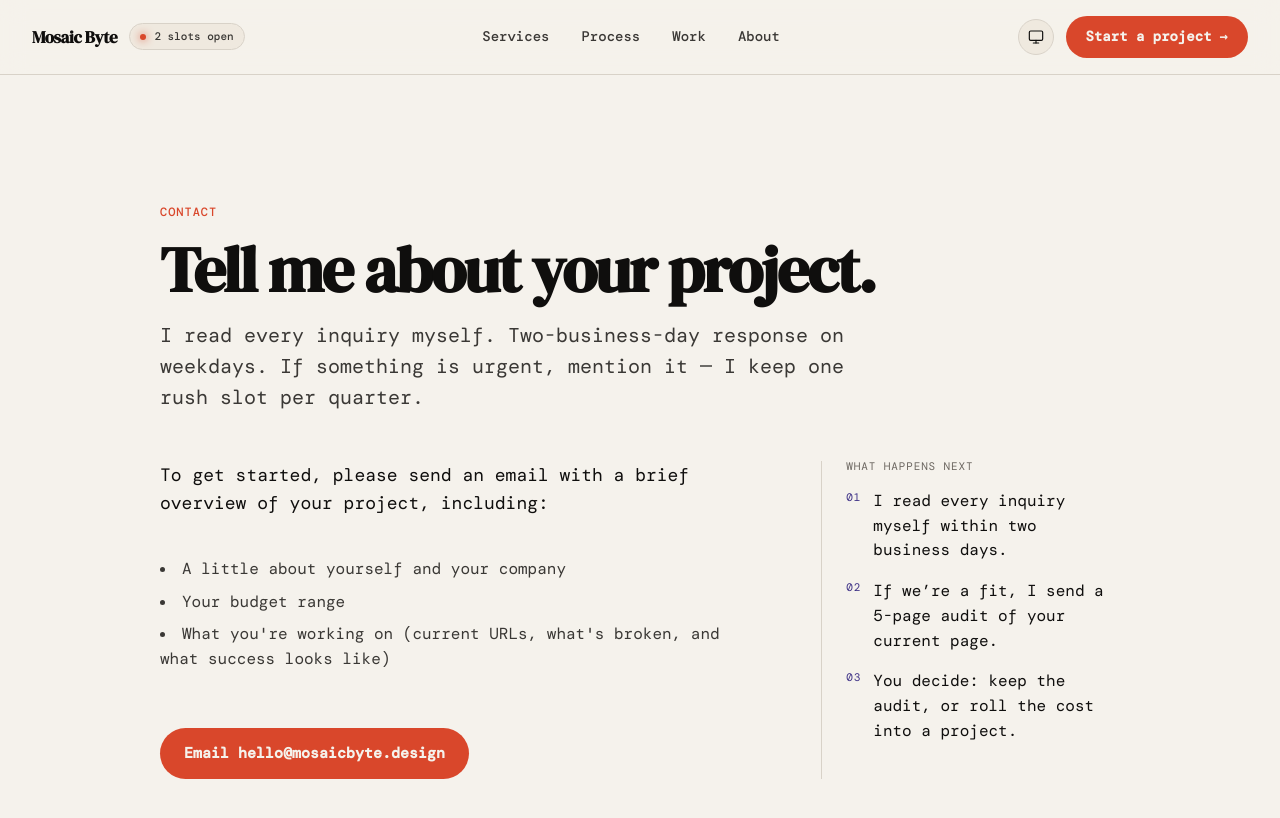
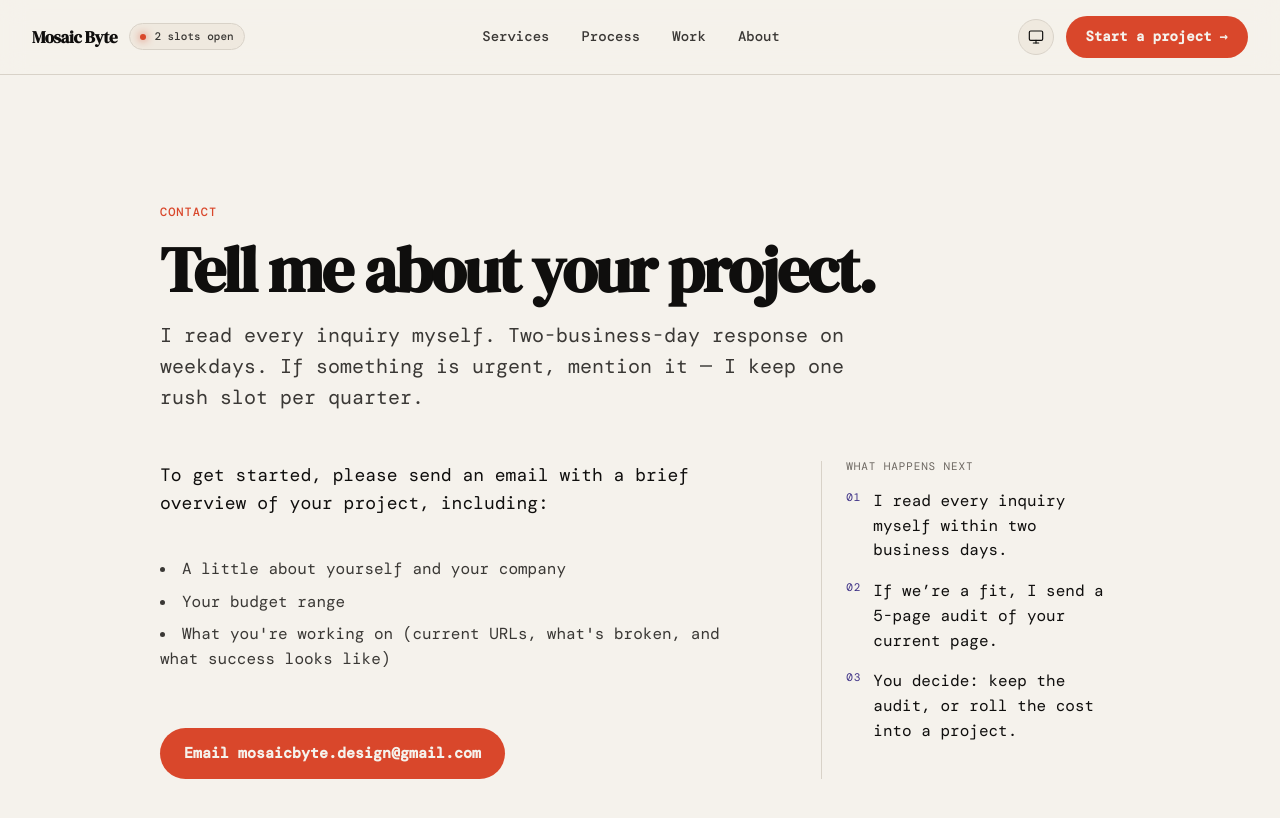
Before and after one commit to lundeen-labs/MosaicByte, a React (Vite) app: page /contact in a window 1280 px wide. Shown: the top 818 px of the page. Built offline with nearby package versions, Linux system fonts and the light colour scheme; no server answers.

Commit message:
Update email address

```diff
--- a/src/routes/Contact.tsx
+++ b/src/routes/Contact.tsx
@@ -46,8 +46,8 @@ export default function Contact() {
                 variant="primary"
                 size="lg"
               >
-                <a href="mailto:hello@mosaicbyte.design">
-                  Email hello@mosaicbyte.design
+                <a href="mailto:mosaicbyte.design@gmail.com">
+                  Email mosaicbyte.design@gmail.com
                 </a>
               </Button>
             </div>
```
